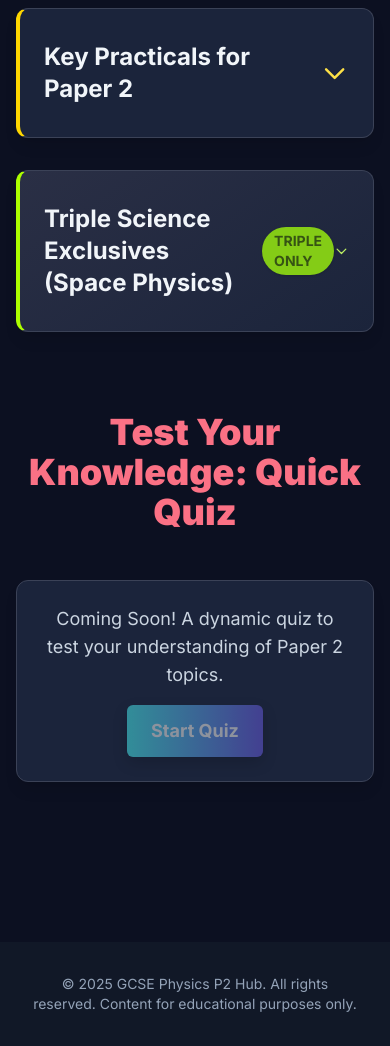
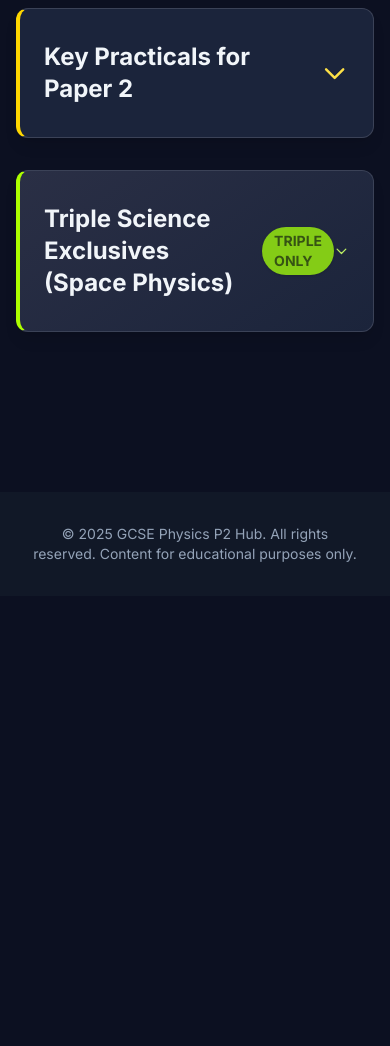
Before and after one commit to Matinthereal/FusionPhysicsRevisionP2, a plain HTML site: page index.html in a window 390 px wide. Shown: the part 8305-9351 px from the top of the page. After the commit the page ends 8901 px from the top, so only its background shows below. Drawn offline with nearby package versions, Linux system fonts and the light colour scheme.

Commit message:
Update index.html

```diff
--- a/index.html
+++ b/index.html
@@ -188,7 +188,6 @@
                 <a href="#practicals" class="nav-link text-lg text-slate-300 hover:text-white">Practicals</a>
                 <a href="#formulas" class="nav-link text-lg text-slate-300 hover:text-white">Formulas</a>
                 <a href="#predicted-content" class="nav-link text-lg text-slate-300 hover:text-white">Predicted</a>
-                <a href="#quiz" class="nav-link text-lg text-slate-300 hover:text-white">Quiz</a>
             </nav>
             <button id="mobile-menu-button" class="md:hidden text-white focus:outline-none">
                 <svg class="w-8 h-8" fill="none" stroke="currentColor" viewBox="0 0 24 24" xmlns="http://www.w3.org/2000/svg"><path stroke-linecap="round" stroke-linejoin="round" stroke-width="2" d="M4 6h16M4 12h16m-7 6h7"></path></svg>
@@ -200,7 +199,6 @@
             <a href="#practicals" class="block py-3 px-4 text-slate-300 hover:bg-slate-700 rounded-md transition duration-200">Practicals</a>
             <a href="#formulas" class="block py-3 px-4 text-slate-300 hover:bg-slate-700 rounded-md transition duration-200">Formulas</a>
             <a href="#predicted-content" class="block py-3 px-4 text-slate-300 hover:bg-slate-700 rounded-md transition duration-200">Predicted</a>
-            <a href="#quiz" class="block py-3 px-4 text-slate-300 hover:bg-slate-700 rounded-md transition duration-200">Quiz</a>
         </div>
     </header>
 
@@ -595,16 +593,7 @@
             </div>
         </section>
 
-        <!-- Quiz Section (Placeholder) -->
-        <section id="quiz" class="mb-20 fade-in-section">
-            <h3 class="text-4xl md:text-5xl font-extrabold text-center mb-12 text-rose-400">Test Your Knowledge: Quick Quiz</h3>
-            <div class="card-bg p-6 rounded-xl shadow-lg max-w-2xl mx-auto">
-                <p class="text-slate-300 text-lg mb-4 text-center">Coming Soon! A dynamic quiz to test your understanding of Paper 2 topics.</p>
-                <div class="text-center">
-                    <button class="btn-primary px-6 py-3 rounded-md text-lg font-bold text-white opacity-50 cursor-not-allowed">Start Quiz</button>
-                </div>
-            </div>
-        </section>
+
 
     </main>
 
```
